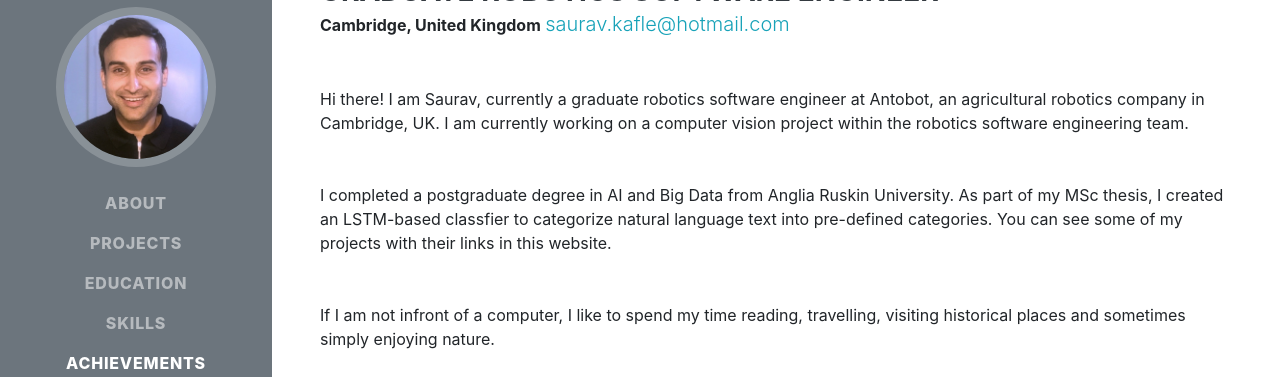
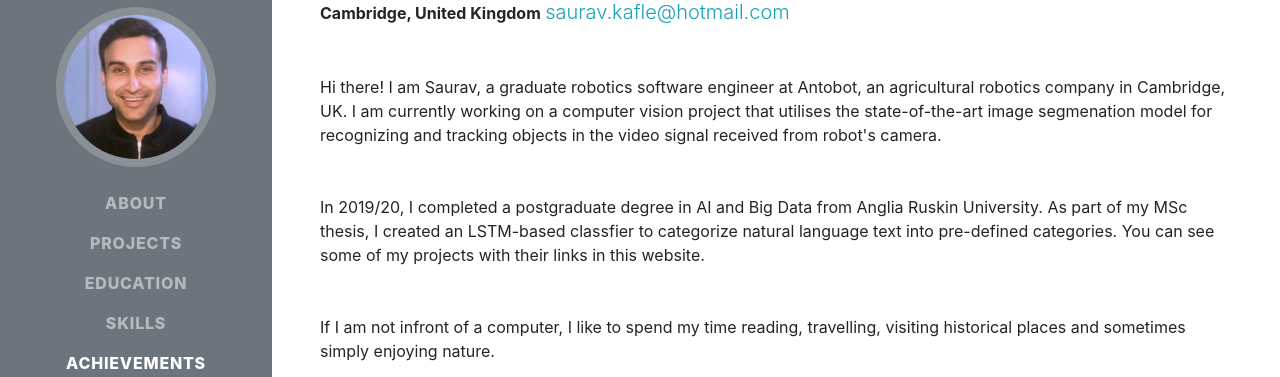
Before and after one commit to kaflesaurav/kaflesaurav.github.io, a website with bundled scripts: page index.html in a window 1280 px wide. Shown: the part 209-586 px from the top of the page. Built offline with nearby package versions, Linux system fonts and the light colour scheme; a web font is replaced by a local one.

Commit message:
intro text

```diff
--- a/index.html
+++ b/index.html
@@ -67,8 +67,8 @@
         <div class="mb-5"><b>Cambridge, United Kingdom</b>
           <a href="mailto:sk625@student.anglia.ac.uk" class="lead text-info ">saurav.kafle@hotmail.com</a>
         </div>
-        <p class="mb-5">Hi there! I am Saurav, currently a graduate robotics software engineer at Antobot, an agricultural robotics company in Cambridge, UK. I am currently working on a computer vision project within the robotics software engineering team.</p>
-        <p class="mb-5">I completed a postgraduate degree in AI and Big Data from Anglia Ruskin University. As part of my MSc thesis, I created an LSTM-based classfier to categorize natural language text into pre-defined categories. You can see some of my projects with their links in this website.</p>
+        <p class="mb-5">Hi there! I am Saurav, a graduate robotics software engineer at Antobot, an agricultural robotics company in Cambridge, UK. I am currently working on a computer vision project that utilises the state-of-the-art image segmenation model for recognizing and tracking objects in the video signal received from robot's camera.</p>
+        <p class="mb-5">In 2019/20, I completed a postgraduate degree in AI and Big Data from Anglia Ruskin University. As part of my MSc thesis, I created an LSTM-based classfier to categorize natural language text into pre-defined categories. You can see some of my projects with their links in this website.</p>
         <p class="mb-5">If I am not infront of a computer, I like to spend my time reading, travelling, visiting historical places and sometimes simply enjoying nature.</p>
         <div class="social-icons">
           <a href="https://www.linkedin.com/in/sauravkafle/">
```
